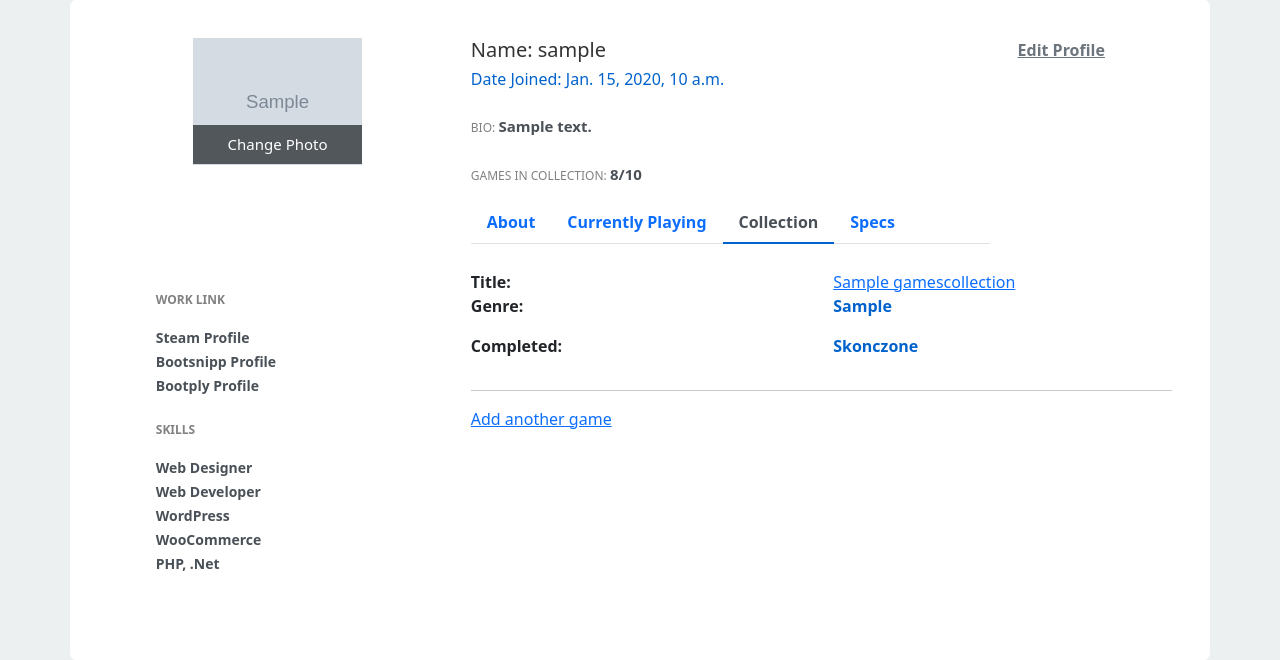
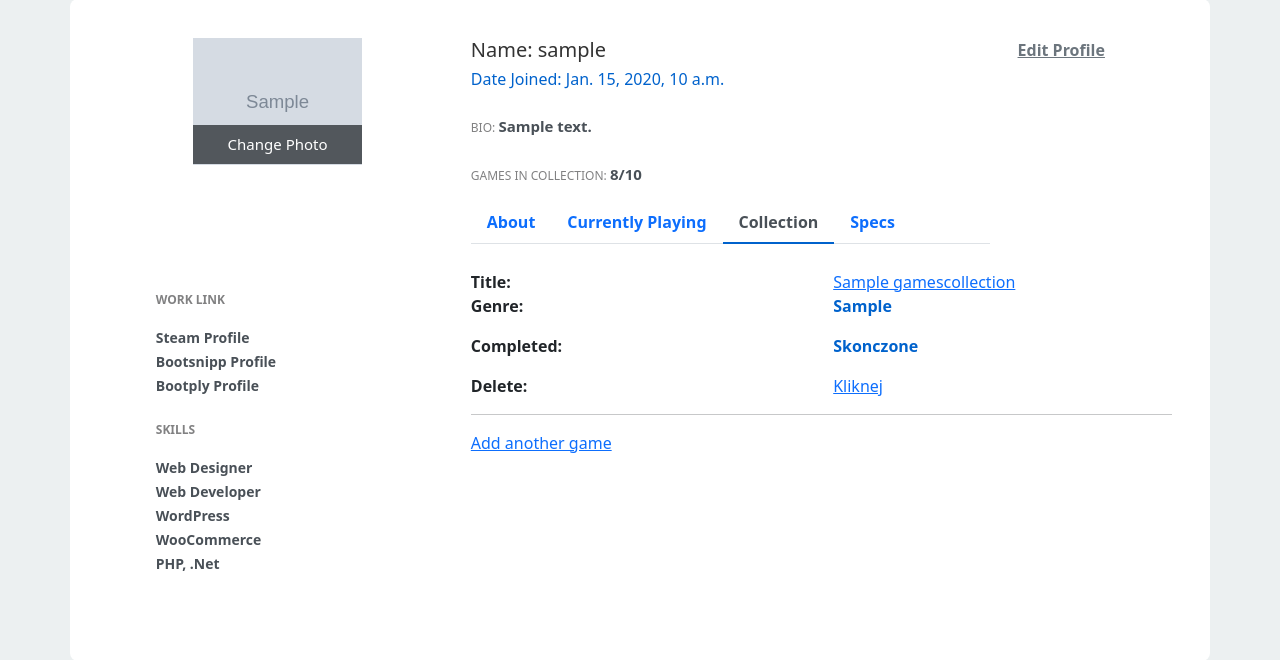
Before and after one commit to vconstellation/video-games-library, a Django app: page /profile/1 in a window 1280 px wide, after a click on "Collection". Shown: the part 95-755 px from the top of the page. Run offline with Django 3.2, Linux system fonts and the light colour scheme; a user stored in the database is signed in; tables that the repository leaves empty hold one stand-in row (values such as "Sample post"); grey boxes marked "Sample" are stand-in pictures.

Commit message:
Add delete game from collection func

```diff
--- a/layout/urls.py
+++ b/layout/urls.py
@@ -15,6 +15,7 @@ urlpatterns = [
     path('profile/<slug:slug>', user_views.ProfileView.as_view(), name='profile'),
     path('profile_update/', user_views.profile_update, name='profile-update'),
     path('game_collection_update/', user_views.profile_game_collection_update, name='profile-game-update'),
+    path('/profile/<slug:slug>/delete/<int:pk>/', user_views.profile_game_collection_remove, name='profile-game-delete'),
     path('games/create/', game_views.create_game, name='create-game'),
     path('games/list/', game_views.GamesCollectionListView.as_view(template_name='gamelist/games-list.html'), name='games-list'),
     path('games/list/<int:num_games>/', game_views.GamesCollectionJsonListView.as_view(), name='games-list'),
--- a/users/templates/users/profile.html
+++ b/users/templates/users/profile.html
@@ -141,6 +141,14 @@
                                                 {% endif %}
                                             </div>
                                         </div>
+                                        <div class="row">
+                                            <div class="col-md-6">
+                                                <label>Delete:</label>
+                                            </div>
+                                            <div class="col-md-6">
+                                                <a href="{% url 'profile-game-delete' slug=user.profile.slug pk=i.pk %}">Kliknej</a>
+                                            </div>
+                                        </div>
                                         <hr/>
                                         {% endfor %}
                                 <div class="row">
--- a/users/views.py
+++ b/users/views.py
@@ -1,4 +1,4 @@
-from django.shortcuts import render, redirect
+from django.shortcuts import render, redirect, get_object_or_404
 from django.contrib.auth.forms import UserCreationForm
 from django.contrib.auth.decorators import login_required
 from django.views.generic import TemplateView, UpdateView, DeleteView
@@ -68,3 +68,10 @@ def profile_game_collection_update(request):
 
     context = form
     return render(request, 'users/profile_game_update.html', {'context': context})
+
+def profile_game_collection_remove(request, pk, slug):
+    user_profile = request.user.profile
+    game = user_profile.profilegamescollection_set.get(pk=pk)
+    game.delete()
+
+    return redirect('profile', slug=request.user.profile.slug)
```
Also changed, not shown: users/templates/users/profile_delete.html (added, +13 -0 lines).
